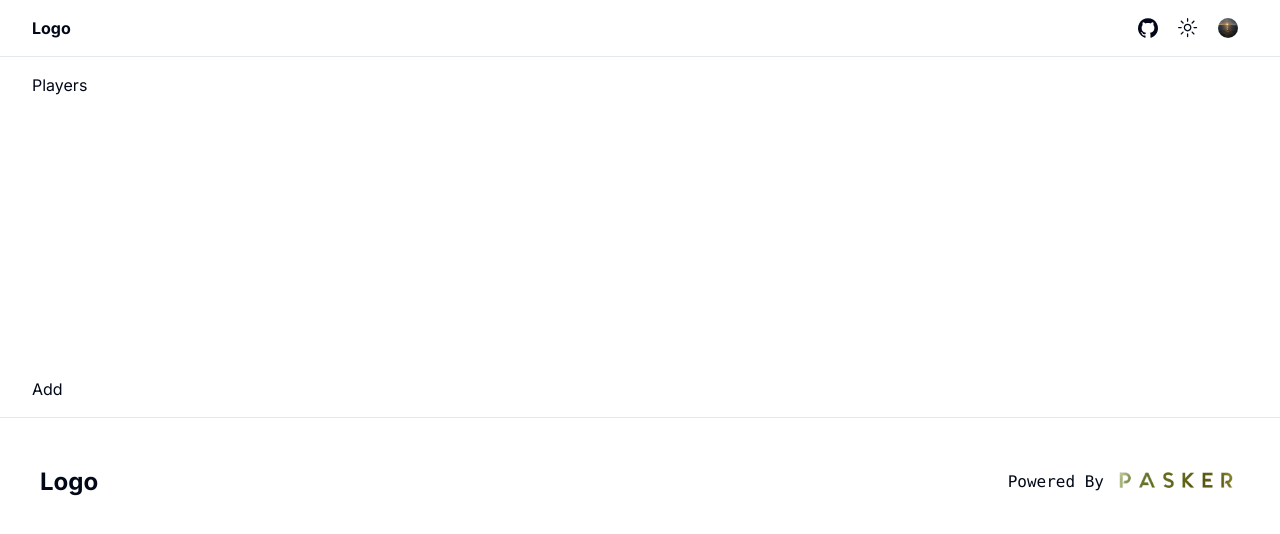
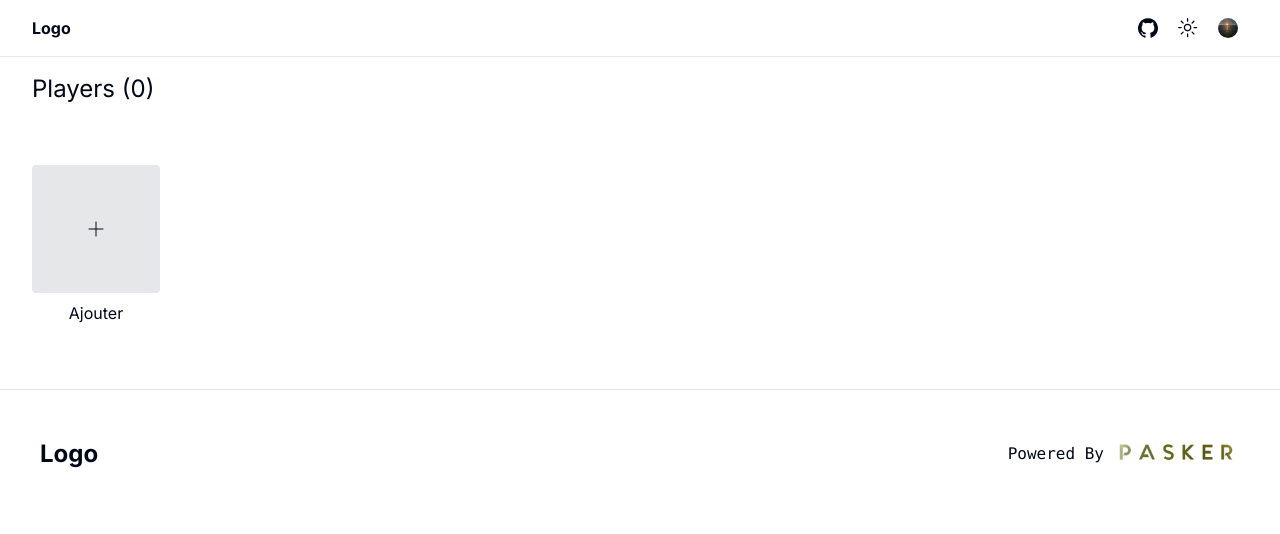
Before and after one commit to SergeMezui16/player-random-picker, a Next.js app: page / in a window 1280 px wide. Shown: the top 534 px of the page. Built offline with nearby package versions, Linux system fonts and the light colour scheme.

Commit message:
Add: style to add btn

```diff
--- a/src/components/organism/players-section.tsx
+++ b/src/components/organism/players-section.tsx
@@ -9,28 +9,36 @@ import { Button } from '../ui';
 import { cn } from '@/lib/cn';
 import { SubmitHandler, useForm } from 'react-hook-form';
 import { Player } from '@/schema/player';
+import { PlusIcon } from 'lucide-react';
 
 export const PlayersSection = () => {
-  const { players } = usePlayers();
+  const { players, count } = usePlayers();
   const [add, setAdd] = useState(false);
 
   return (
     <div className='container mx-auto my-4 flex flex-col gap-3'>
-      <h1 className=''>Players</h1>
-      <div className='flex h-64 gap-4 overflow-x-scroll'>
+      <h1 className='text-2xl'>Players ({count})</h1>
+      <div className='flex h-64 items-center gap-4 overflow-x-scroll'>
+        <DrawerDialog
+          open={add}
+          trigger={
+            <div className='flex cursor-pointer flex-col items-center justify-center gap-2 transition-all duration-100 ease-in-out hover:mx-2 hover:scale-110'>
+              <div className='flex size-32 items-center justify-center rounded border bg-primary/10'>
+                <PlusIcon className='stroke-1' />
+              </div>
+              Ajouter
+            </div>
+          }
+          title='Ajouter un joueur'
+          description='Ajouter un nouveau joueur à votre team.'
+          close={'Fermer'}
+        >
+          <PlayerForm handleAfterSubmit={() => setAdd(false)} />
+        </DrawerDialog>
         {[...players.reverse()].map((player) => (
           <PlayerAvatar player={player} key={player.id} />
         ))}
       </div>
-      <DrawerDialog
-        open={add}
-        trigger={<Link href='/?action=create'>Add</Link>}
-        title='Ajouter un joueur'
-        description='Ajouter un nouveau joueur à votre team.'
-        close={'Fermer'}
-      >
-        <PlayerForm handleAfterSubmit={() => setAdd(false)} />
-      </DrawerDialog>
     </div>
   );
 };
--- a/src/hooks/use-players.ts
+++ b/src/hooks/use-players.ts
@@ -33,5 +33,6 @@ export const usePlayers = () => {
     players: players.sort((a, b) => a.updatedAt - b.updatedAt),
     remove,
     findById,
+    count: players.length
   };
 };
```
